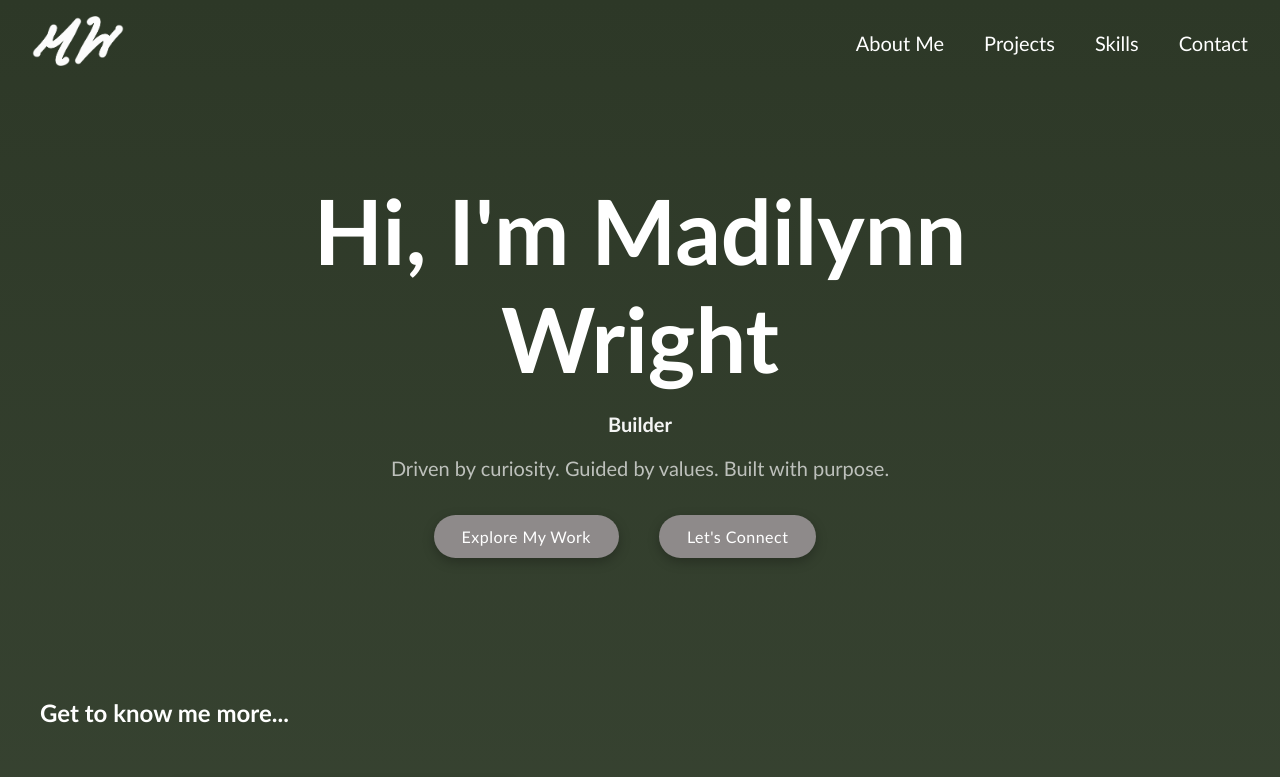
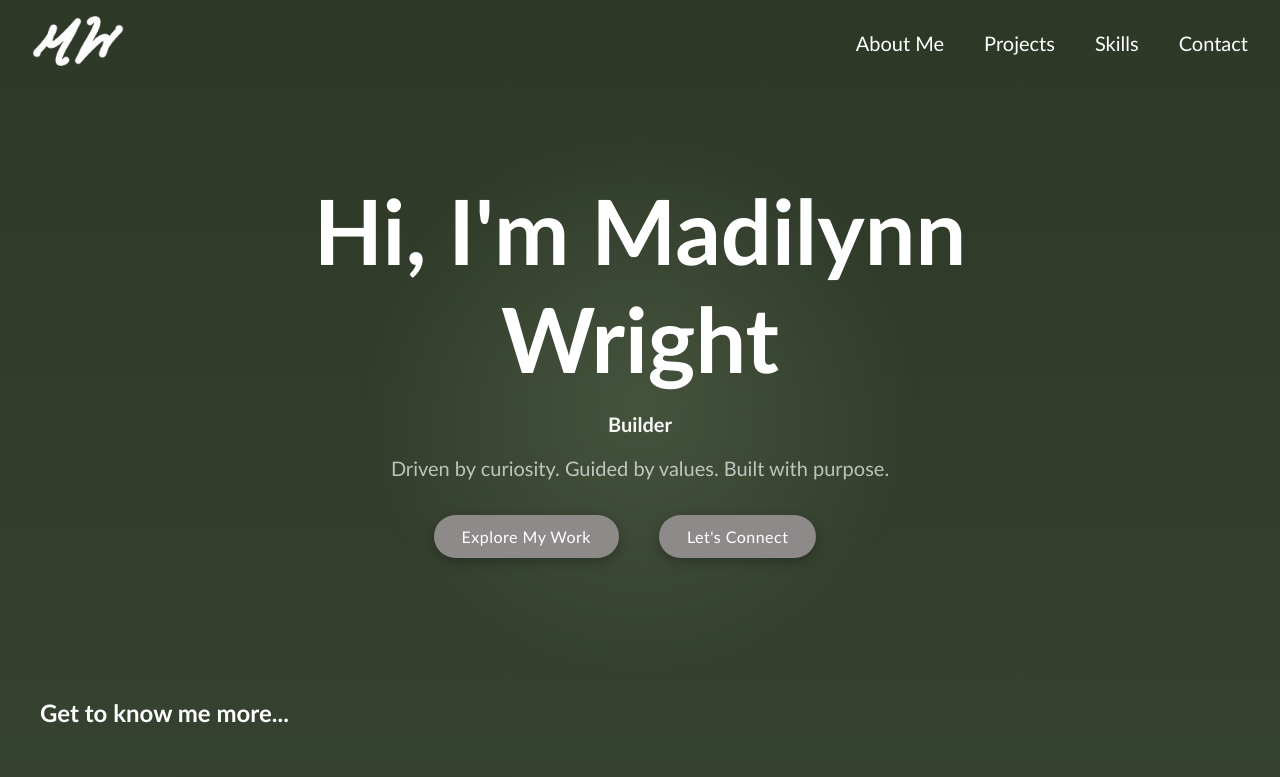
Before and after one commit to MaddieWright/PersonalPortfolio, a React (Vite) app: page / in a window 1280 px wide. Shown: the top 777 px of the page. Built offline with nearby package versions, Linux system fonts and the light colour scheme; grey boxes are pictures that could not be loaded.

Commit message:
add mouse-tracking effect

```diff
--- a/src/App.css
+++ b/src/App.css
@@ -1,3 +1,21 @@
+:root {
+    --mouse-x: 50%;
+    --mouse-y: 50%;
+}
+
+.spotlight {
+    pointer-events: none;
+    position: fixed;
+    inset: 0;
+    z-index: 0;
+    background: radial-gradient(
+        400px circle at var(--mouse-x) var(--mouse-y),
+        rgba(160, 185, 140, 0.18),
+        transparent 70%
+    );
+    transition: background 0.05s ease;
+}
+
 html {
     min-height: 100%;
     background: linear-gradient(to bottom,
--- a/src/App.jsx
+++ b/src/App.jsx
@@ -34,8 +34,18 @@ function AppContent() {
         };
     }, [location.pathname]);
 
+    useEffect(() => {
+        const handleMouseMove = (e) => {
+            document.documentElement.style.setProperty('--mouse-x', `${e.clientX}px`);
+            document.documentElement.style.setProperty('--mouse-y', `${e.clientY}px`);
+        };
+        window.addEventListener('mousemove', handleMouseMove);
+        return () => window.removeEventListener('mousemove', handleMouseMove);
+    }, []);
+
     return (
         <>
+            <div className="spotlight" />
             <Navbar />
             <Routes>
                 <Route path="/" element={<Home />} />
```
